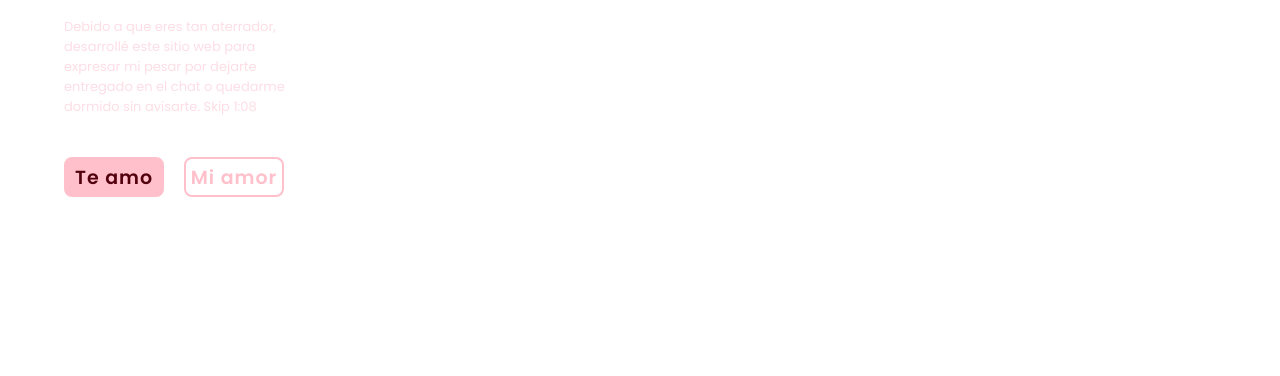
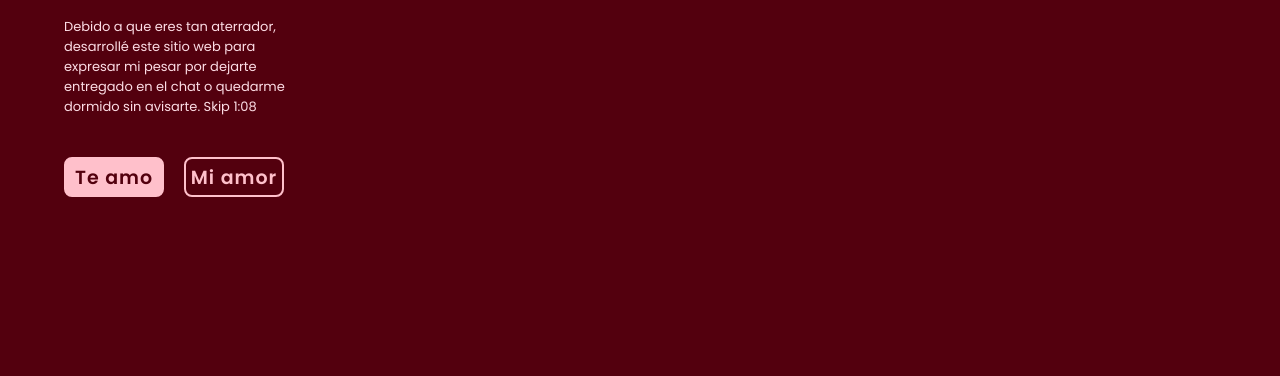
Before and after one commit to Ketks/Iloveyou, a plain HTML site: page index.html in a window 1280 px wide. Shown: the part 341-717 px from the top of the page. Drawn offline with nearby package versions, Linux system fonts and the light colour scheme.

Commit message:
Update style.css

```diff
--- a/style.css
+++ b/style.css
@@ -10,6 +10,7 @@ html {
 }
 
 body {
+   background: #53000E;
    display: flex;
    flex-direction: column;
    max-width: 1440px;
@@ -55,9 +56,6 @@ body {
 
 .home {
    height: 100vh;
-   background-image: url('https://github.com/Ketks/Iloveyou/blob/3a2317afef48069478668d22a6bcc9ec1b087668/dayan.jpeg') no-repeat;
-   background-size: cover;
-   background-position: center;
    display: flex;
    align-items: center;
    padding: 0 5%;
```
